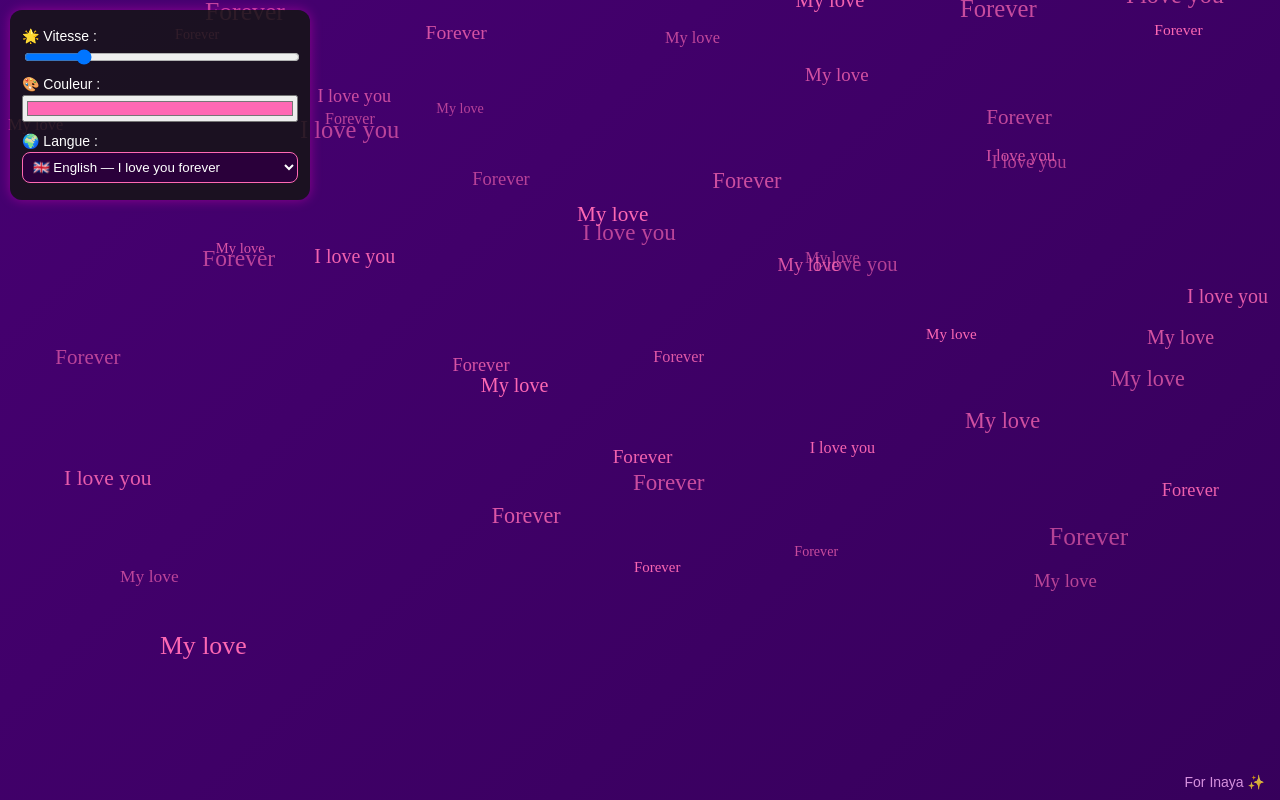
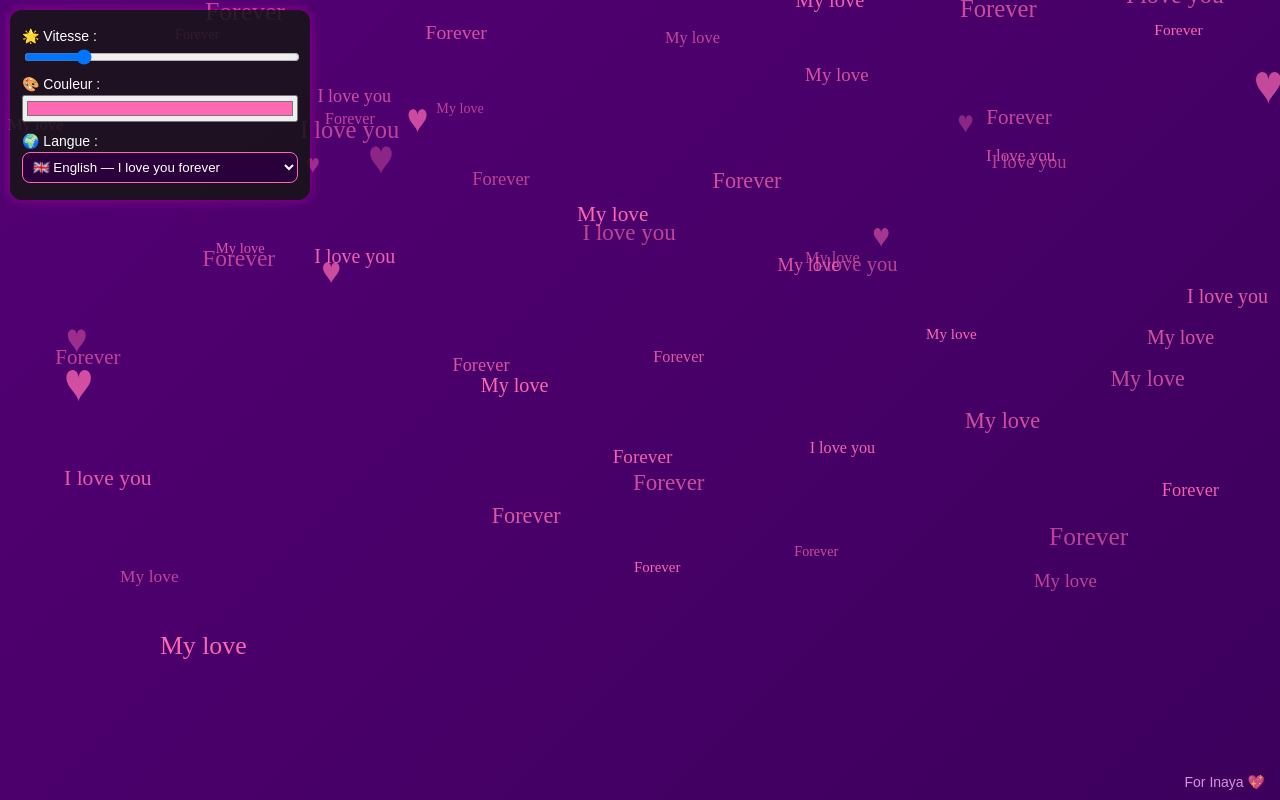
Before and after one commit to Cookie844-source/For-Inaya, a plain HTML site: page index.html in a window 1280 px wide. Drawn offline with Linux system fonts and the light colour scheme.

Commit message:
Update index.html

```diff
--- a/index.html
+++ b/index.html
@@ -10,7 +10,7 @@
     margin: 0;
     overflow: hidden;
     height: 100vh;
-    background: linear-gradient(135deg, #2b004b, #4b0078, #2b004b);
+    background: linear-gradient(135deg, #2b004b, #5b007b, #2b004b);
     background-size: 400% 400%;
     animation: gradientFlow 15s ease infinite;
     font-family: "Poppins", sans-serif;
@@ -51,7 +51,6 @@
     margin-bottom: 5px;
   }
 
-  /* 🌈 style du menu langue */
   select {
     background-color: #2a003a !important;
     color: #fff !important;
@@ -105,7 +104,7 @@
     </select>
   </div>
 
-  <div class="footer">For Inaya ✨</div>
+  <div class="footer">For Inaya 💖</div>
 
   <script>
     const canvas = document.getElementById("canvas");
@@ -128,6 +127,7 @@
     };
 
     let particles = [];
+    let hearts = [];
     let speed = 1;
     let color = "#ff69b4";
     let language = "en";
@@ -161,6 +161,39 @@
       }
     }
 
+    class Heart {
+      constructor() {
+        this.reset();
+      }
+      reset() {
+        this.x = random(0, width);
+        this.y = random(-height, 0);
+        this.size = random(10, 25);
+        this.speed = random(0.5, 1.5);
+        this.opacity = random(0.3, 0.8);
+      }
+      update() {
+        this.y += this.speed;
+        if (this.y > height + 30) this.reset();
+      }
+      draw() {
+        ctx.save();
+        ctx.translate(this.x, this.y);
+        ctx.scale(this.size / 20, this.size / 20);
+        ctx.beginPath();
+        ctx.moveTo(0, 6);
+        ctx.bezierCurveTo(0, -3, -10, -3, -10, 6);
+        ctx.bezierCurveTo(-10, 13, 0, 20, 0, 25);
+        ctx.bezierCurveTo(0, 20, 10, 13, 10, 6);
+        ctx.bezierCurveTo(10, -3, 0, -3, 0, 6);
+        ctx.closePath();
+        ctx.fillStyle = color;
+        ctx.globalAlpha = this.opacity;
+        ctx.fill();
+        ctx.restore();
+      }
+    }
+
     function createParticles() {
       particles = [];
       for (let i = 0; i < 80; i++) {
@@ -168,12 +201,26 @@
       }
     }
 
+    function createHearts() {
+      hearts = [];
+      for (let i = 0; i < 30; i++) {
+        hearts.push(new Heart());
+      }
+    }
+
     function animate() {
       ctx.clearRect(0, 0, width, height);
+
+      hearts.forEach(h => {
+        h.update();
+        h.draw();
+      });
+
       particles.forEach(p => {
         p.update();
         p.draw();
       });
+
       requestAnimationFrame(animate);
     }
 
@@ -181,6 +228,7 @@
       width = canvas.width = window.innerWidth;
       height = canvas.height = window.innerHeight;
       createParticles();
+      createHearts();
     });
 
     document.getElementById("speed").addEventListener("input", e => {
@@ -197,6 +245,7 @@
     });
 
     createParticles();
+    createHearts();
     animate();
   </script>
 </body>
```
